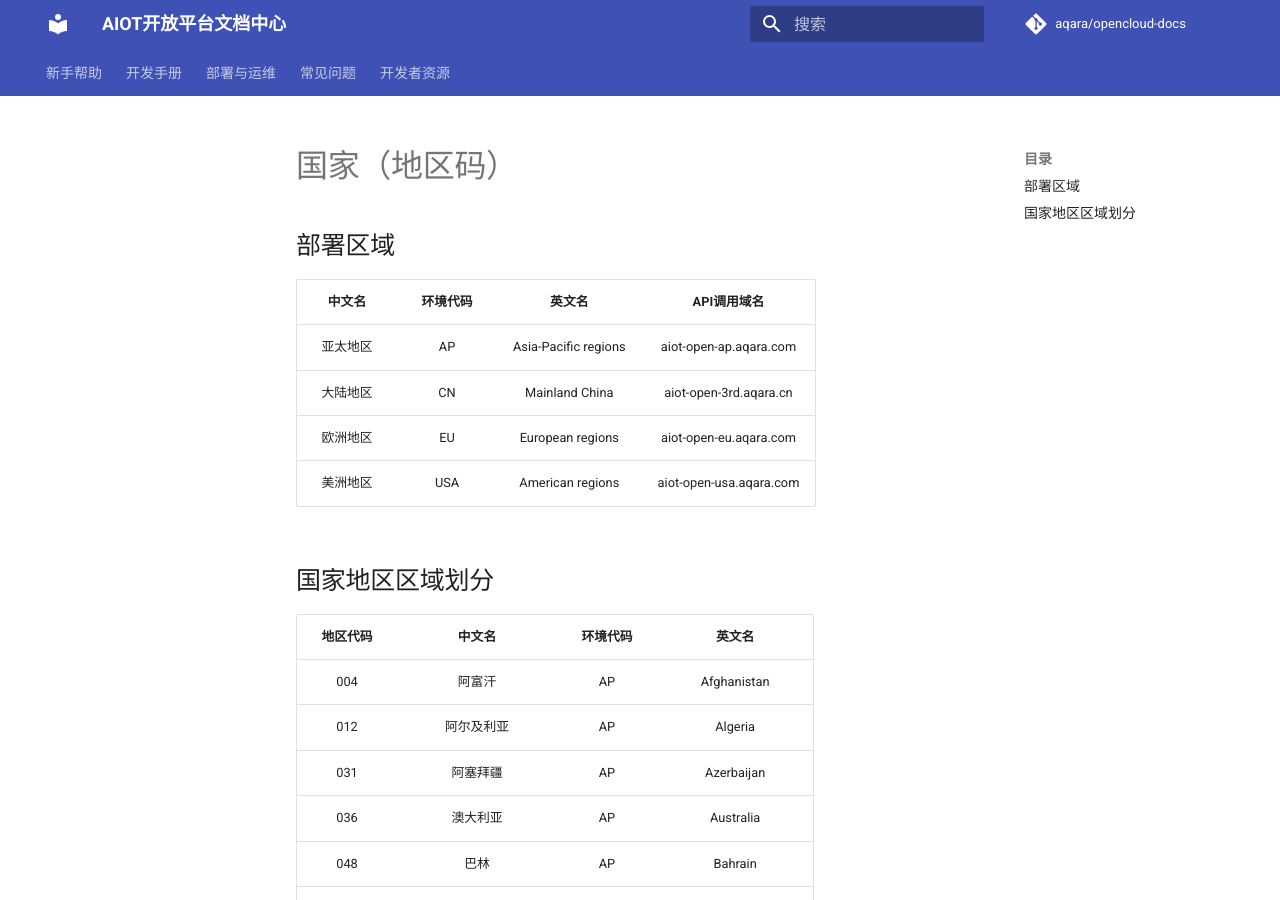
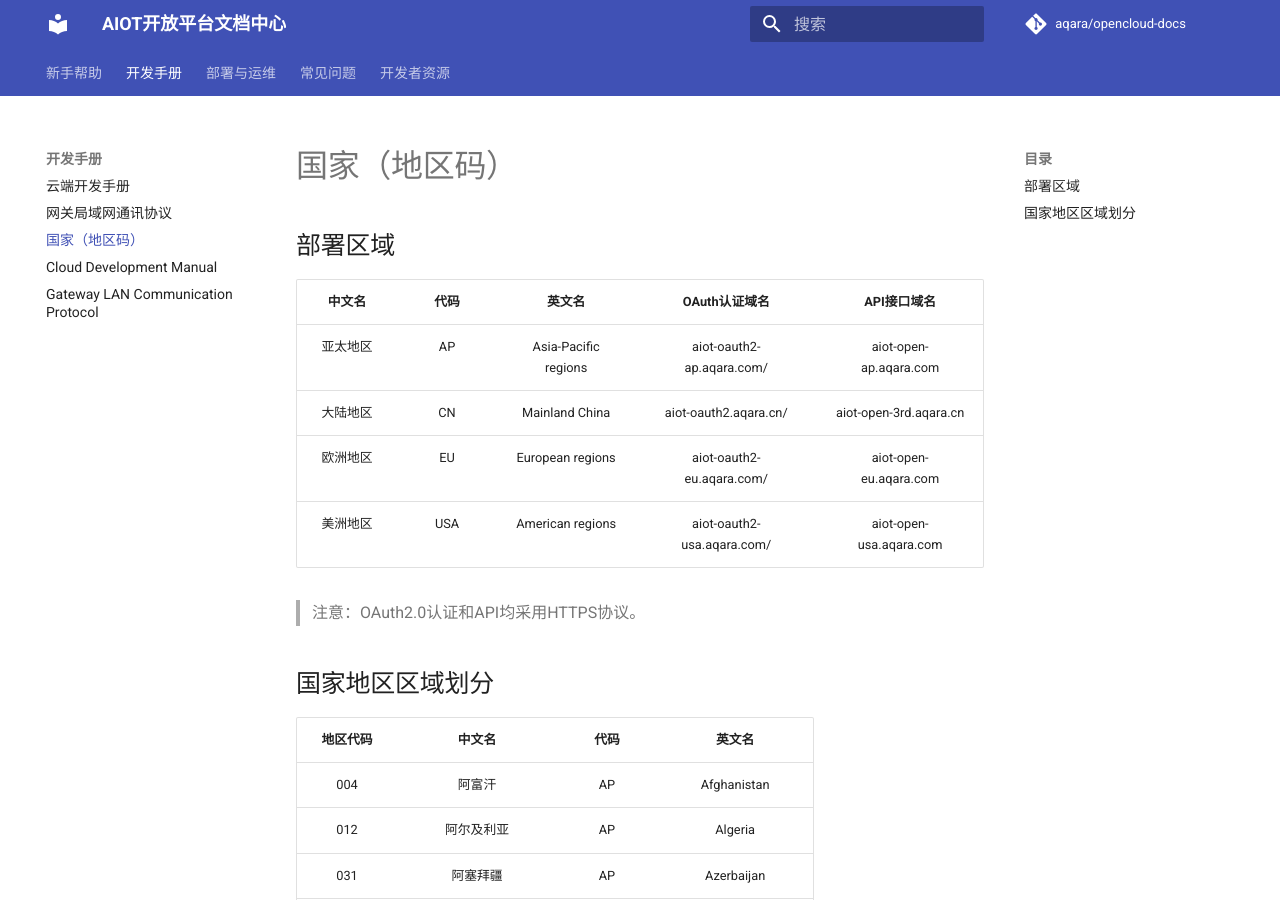
Before and after one commit to lumi-openlcoud/opencloud-docs, an MkDocs documentation site: the page built from zh/development/region_code.md, in a window 1280 px wide and 900 px high. Built offline with MkDocs 1.6.1 and Material for MkDocs 9.7.7, drawn with Linux system fonts in a browser that asks for light colours; comment, search, counter and statistics services are not loaded; old or Windows-style settings are respelled for this version of MkDocs.

Commit message:
增加 国家地区码的文档

```diff
--- a/mkdocs.yml
+++ b/mkdocs.yml
@@ -57,7 +57,7 @@ pages:
 - 开发手册:
   - 云端开发手册: development/cloud-development.md
   - 网关局域网通讯协议: development/gateway-LAN-communication.md
-#  - 国家（地区码）: development/region_code.md
+  - 国家（地区码）: development/region_code.md
   - Cloud Development Manual: development/en-cloud-development.md
   - Gateway LAN Communication Protocol: development/en-gateway-LAN-communication.md
 - 部署与运维:
--- a/zh/development/region_code.md
+++ b/zh/development/region_code.md
@@ -2,18 +2,18 @@
 
 ## 部署区域
 
-| 中文名  | 环境代码 |         英文名          |         API调用域名         |
-| :--: | :--: | :------------------: | :---------------------: |
-| 亚太地区 |  AP  | Asia-Pacific regions | aiot-open-ap.aqara.com  |
-| 大陆地区 |  CN  |    Mainland China    | aiot-open-3rd.aqara.cn  |
-| 欧洲地区 |  EU  |   European regions   | aiot-open-eu.aqara.com  |
-| 美洲地区 | USA  |   American regions   | aiot-open-usa.aqara.com |
+| 中文名  |  代码  |         英文名          |         OAuth认证域名          |         API接口域名         |
+| :--: | :--: | :------------------: | :------------------------: | :---------------------: |
+| 亚太地区 |  AP  | Asia-Pacific regions | aiot-oauth2-ap.aqara.com/  | aiot-open-ap.aqara.com  |
+| 大陆地区 |  CN  |    Mainland China    |   aiot-oauth2.aqara.cn/    | aiot-open-3rd.aqara.cn  |
+| 欧洲地区 |  EU  |   European regions   | aiot-oauth2-eu.aqara.com/  | aiot-open-eu.aqara.com  |
+| 美洲地区 | USA  |   American regions   | aiot-oauth2-usa.aqara.com/ | aiot-open-usa.aqara.com |
 
-
+> 注意：OAuth2.0认证和API均采用HTTPS协议。
 
 ## 国家地区区域划分
 
-| 地区代码 |    中文名     | 环境代码 |           英文名           |
+| 地区代码 |    中文名     |  代码  |           英文名           |
 | :--: | :--------: | :--: | :---------------------: |
 | 004  |    阿富汗     |  AP  |       Afghanistan       |
 | 012  |   阿尔及利亚    |  AP  |         Algeria         |
```
Also changed, not shown: zh/development/cloud-development.md (+3 -1 lines), zh/development/en-cloud-development.md (+3 -1 lines).
